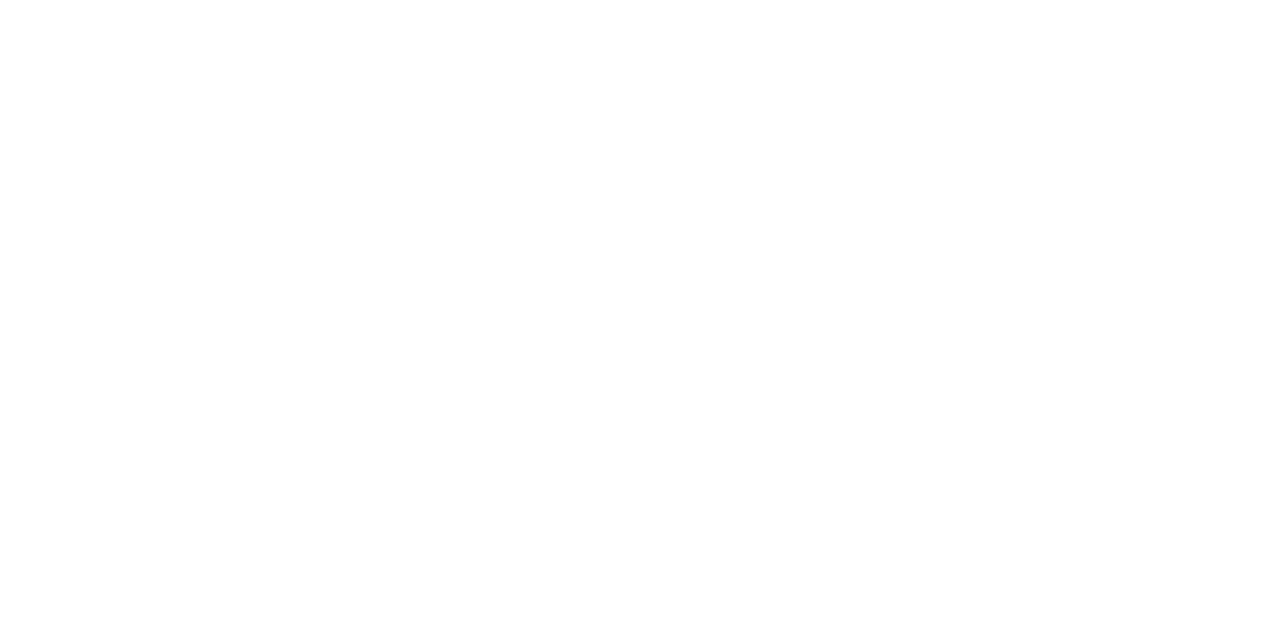
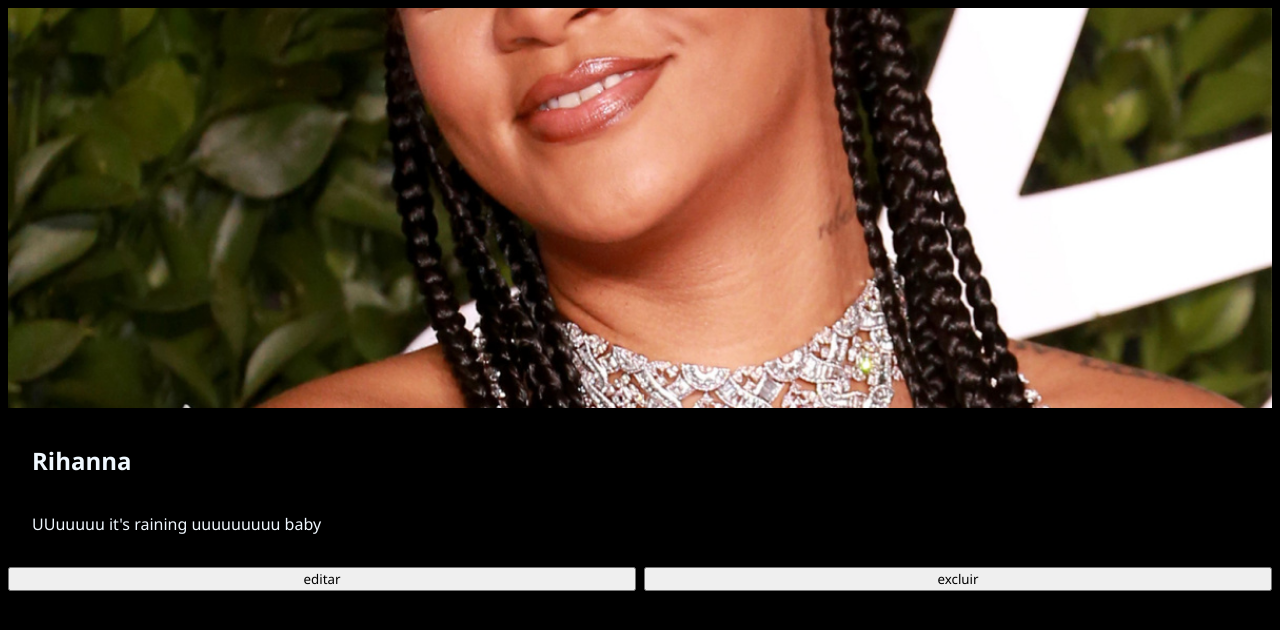
Before and after one commit to girleidearaujoo/poo, a plain HTML site: page [POO - Manhã][Projeto Final][Gi, Ellen e Leticia]/detalhe.html in a window 1280 px wide. Drawn offline with Linux system fonts and the light colour scheme.

Commit message:
te amo rihana

```diff
--- a/[POO - Manhã][Projeto Final][Gi, Ellen e Leticia]/detalhe.html
+++ b/[POO - Manhã][Projeto Final][Gi, Ellen e Leticia]/detalhe.html
@@ -0,0 +1,23 @@
+<!DOCTYPE html>
+<html lang="en">
+<head>
+    <meta charset="UTF-8">
+    <meta name="viewport" content="width=device-width, initial-scale=1.0">
+    <title>Detalhe</title>
+    <link rel="stylesheet" href="estilos.css">
+</head>
+<body>
+    <div class="card-expandido">
+        <img src="img/rihanna.jpg" class="avatar">
+            <div class="conteudo">
+                <h2 class="titulo">Rihanna</h2>
+                <p class="descricao">UUuuuuu it's raining uuuuuuuuu baby</p>
+            </div>
+        <div class="barra-botoes">
+            <button>editar</button>
+            <button>excluir</button>
+        </div>
+    </div>
+    </div>
+</body>
+</html>
--- a/[POO - Manhã][Projeto Final][Gi, Ellen e Leticia]/estilos.css
+++ b/[POO - Manhã][Projeto Final][Gi, Ellen e Leticia]/estilos.css
@@ -68,6 +68,7 @@ body{
     border: dashed 1px #46291c;
 }
 
+
 .card{
     display: flex;
     flex-direction: row;
@@ -98,3 +99,29 @@ body{
     width: 100px;
     border: dashed 1px #cdc712;
 }
+
+.card-expandido{
+    display: flex;
+    flex-direction: column;
+}
+.card-expandido > .conteudo{
+    display: flex;
+    flex-direction: column;
+
+    padding: 16px 24px;
+}
+.card-expandido > .avatar{
+    max-height: 400px;
+    aspect-ratio: 1/1;
+    object-fit: cover;
+
+}
+.card-expandido>.barra-botoes{
+    display: flex;
+    flex-direction: row;
+    gap: 8px;
+}
+
+.card-expandido > .barra-botoes > button{
+    width: 100%;
+}
```
Also changed, not shown: [POO - Manhã][Projeto Final][Gi, Ellen e Leticia]/lista.html (+20 -6 lines), [POO - Manhã][Projeto Final][Gi, Ellen e Leticia]/img/adamdriver.jpg (added), [POO - Manhã][Projeto Final][Gi, Ellen e Leticia]/img/adamdriver.webp (added), [POO - Manhã][Projeto Final][Gi, Ellen e Leticia]/img/rihanna.jpg (added).
